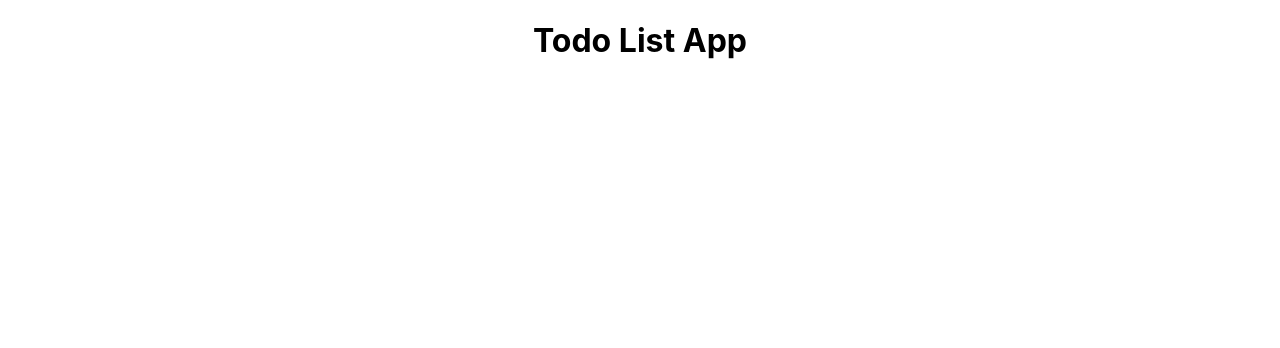
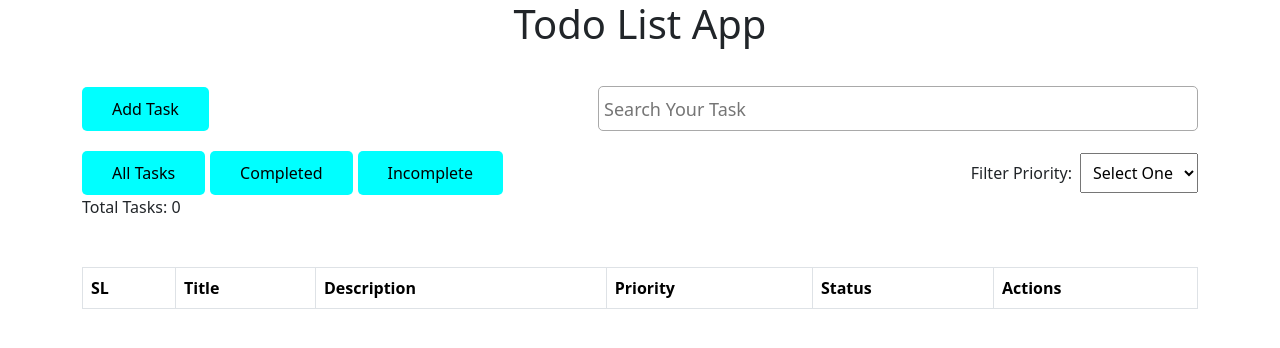
Before and after one commit to Rajukst/todo-app, a React (Create React App) app: page / in a window 1280 px wide. Shown: the top 348 px of the page. Built offline with nearby package versions, Linux system fonts and the light colour scheme.

Commit message:
add task, marked as complete and delete functionality are implemented

```diff
--- a/public/index.html
+++ b/public/index.html
@@ -14,6 +14,8 @@
       manifest.json provides metadata used when your web app is installed on a
       user's mobile device or desktop. See https://developers.google.com/web/fundamentals/web-app-manifest/
     -->
+    <link rel="stylesheet" href="https://cdnjs.cloudflare.com/ajax/libs/font-awesome/6.1.1/css/all.min.css" integrity="sha512-KfkfwYDsLkIlwQp6LFnl8zNdLGxu9YAA1QvwINks4PhcElQSvqcyVLLD9aMhXd13uQjoXtEKNosOWaZqXgel0g==" crossorigin="anonymous" referrerpolicy="no-referrer" />
+    <link href="./fontawesome-icon/css/all.css" rel="stylesheet">
     <link rel="manifest" href="%PUBLIC_URL%/manifest.json" />
     <!--
       Notice the use of %PUBLIC_URL% in the tags above.
--- a/src/App.css
+++ b/src/App.css
@@ -1,38 +1,79 @@
-.App {
+.heading{
   text-align: center;
+  padding-bottom: 30px;
+}
+.taskAddList{
+  display: flex;
+  align-items: center;
+  justify-content: space-between;
+  /* border: 1px solid black !important; */
+}
+.addButton{
+  border: none !important;
+  padding: 10px 30px;
+  font-weight: 500;
+  background-color: aqua;
+  border-radius: 5px;
+}
+.addButton a{
+text-decoration: none;
+color: black;
+}
+.serarch input{
+height: 45px;
+width: 600px;
+background: none;
+outline: none;
+border: 1px solid darkgray;
+padding: 5px;
+border-radius: 5px;
+font-size: 18px;
+}
+.priorityClass{
+  height: 40px;
+}
+.filteringOptions{
+  margin-top: 20px;
+  display: flex;
+  align-items: center;
+  justify-content: space-between;
+}
+.filterStatus button{
+  border: none !important;
+  padding: 10px 30px;
+  font-weight: 500;
+  background-color: aqua;
+  border-radius: 5px;
+  margin-right: 5px;
+}
+.allActions {
+  display: flex !important;
+  align-items: center;
+  justify-content: space-evenly;
+}
+.addTaskHeader{
+  text-align: center;
+  margin-bottom: 40px;
+}
+.addTitle input{
+  width: 70%;
+  height: 45px;
+  outline: none;
+  font-size: 18px;
+  padding: 5px;
+}
+.taskDesc textarea{
+  margin-top: 10px;
+  width: 70%;
+  outline: none;
+  font-size: 18px;
+  padding: 5px;
+}
+.titleLink{
+  text-decoration: none !important;
+  color: black;
 }
 
-.App-logo {
-  height: 40vmin;
-  pointer-events: none;
+.active{
+  background-color: coral;
 }
-
-@media (prefers-reduced-motion: no-preference) {
-  .App-logo {
-    animation: App-logo-spin infinite 20s linear;
-  }
-}
-
-.App-header {
-  background-color: #282c34;
-  min-height: 100vh;
-  display: flex;
-  flex-direction: column;
-  align-items: center;
-  justify-content: center;
-  font-size: calc(10px + 2vmin);
-  color: white;
-}
-
-.App-link {
-  color: #61dafb;
-}
-
-@keyframes App-logo-spin {
-  from {
-    transform: rotate(0deg);
-  }
-  to {
-    transform: rotate(360deg);
-  }
-}
--- a/src/App.js
+++ b/src/App.js
@@ -1,10 +1,21 @@
 
+import { BrowserRouter, Route, Routes } from 'react-router-dom';
 import './App.css';
+import TaskList from './Components/TaskList';
+import AddTask from './Components/AddTask';
+import SingleTask from './Components/SingleTask';
 
 function App() {
   return (
     <div className="App">
-     <h1>Todo List App</h1>
+      <BrowserRouter>
+      <Routes>
+      <Route path="/" element={<TaskList />}/>
+     <Route path="/add" element={<AddTask/>}/>
+     <Route path="/task/:id" element={<SingleTask/>}/>
+      </Routes>
+      </BrowserRouter>
+
     </div>
   );
 }
--- /dev/null
+++ b/src/Components/AddTask.jsx
@@ -0,0 +1,77 @@
+import React, { useState } from "react";
+import { Container } from "react-bootstrap";
+import { useNavigate } from "react-router-dom";
+
+const AddTask = () => {
+  const [title, setTitle] = useState("");
+  const [description, setDescription] = useState("");
+  const [priority, setPriority] = useState("none");
+const navigate= useNavigate()
+  const handleSubmit = (e) => {
+    e.preventDefault();
+    if (!title || !description || priority === "none") {
+      alert("Please fill all fields and select a priority");
+      return;
+    }
+    const newTask = {
+      id: Date.now(),
+      title,
+      description,
+      priority,
+      completed: false,
+    };
+
+    // Save the new task to local storage
+    const existingTasks = JSON.parse(localStorage.getItem("tasks")) || [];
+    localStorage.setItem("tasks", JSON.stringify([...existingTasks, newTask]));
+
+    // Clear form fields
+    setTitle("");
+    setDescription("");
+    setPriority("none");
+    navigate("/")
+  };
+
+  return (
+    <>
+      <h1 className="addTaskHeader">Add Task</h1>
+      <Container>
+        <form onSubmit={handleSubmit}>
+          <div className="addTitle">
+            <input
+              type="text"
+              placeholder="Task Title"
+              value={title}
+              onChange={(e) => setTitle(e.target.value)}
+            />
+          </div>
+          <div className="taskDesc">
+            <textarea
+              placeholder="Task Description"
+              value={description}
+              onChange={(e) => setDescription(e.target.value)}
+              cols="30"
+              rows="4"
+            ></textarea>
+          </div>
+          <div className="filterPriority">
+            <label htmlFor="priority">Set Priority:</label>
+            <select
+              className="ms-2 ps-2 pe-2 priorityClass"
+              value={priority}
+              onChange={(e) => setPriority(e.target.value)}
+            >
+              <option value="none">Select One</option>
+              <option value="low">Low</option>
+              <option value="medium">Medium</option>
+              <option value="high">High</option>
+            </select>
+          </div>
+          <input className="mt-5" type="submit" value="Add Task" />
+        </form>
+      </Container>
+    </>
+  );
+};
+
+export default AddTask;
--- /dev/null
+++ b/src/Components/SingleTask.jsx
@@ -0,0 +1,11 @@
+import React from 'react';
+
+const SingleTask = () => {
+    return (
+        <div>
+            <h1>This is Single Task</h1>
+        </div>
+    );
+};
+
+export default SingleTask;
--- /dev/null
+++ b/src/Components/TaskList.jsx
@@ -0,0 +1,163 @@
+import React, { useState, useEffect } from "react";
+import { Container, Table } from "react-bootstrap";
+import { Link } from "react-router-dom";
+import AddTask from "./AddTask";
+
+const TaskList = () => {
+  // Initialize tasks state with data from local storage or an empty array
+  const [tasks, setTasks] = useState(
+    JSON.parse(localStorage.getItem("tasks")) || []
+  );
+  const [filteredTasks, setFilteredTasks] = useState(tasks);
+  const [searchTerm, setSearchTerm] = useState("");
+  const [filterStatus, setFilterStatus] = useState("all");
+  const [filterPriority, setFilterPriority] = useState("none");
+
+  // // Function to handle adding a task
+  // const addTask = (task) => {
+  //   const updatedTasks = [...tasks, task];
+  //   setTasks(updatedTasks);
+  //   localStorage.setItem("tasks", JSON.stringify(updatedTasks));
+  // };
+
+  // Function to handle deleting a task
+  const deleteTask = (id) => {
+    const updatedTasks = tasks.filter((task) => task.id !== id);
+    setTasks(updatedTasks);
+    localStorage.setItem("tasks", JSON.stringify(updatedTasks));
+  };
+
+  // Function to handle marking a task as completed
+  const markAsCompleted = (id) => {
+    const updatedTasks = tasks.map((task) =>
+      task.id === id ? { ...task, completed: true } : task
+    );
+    setTasks(updatedTasks);
+    localStorage.setItem("tasks", JSON.stringify(updatedTasks));
+  };
+
+  // Function to handle filtering tasks based on status and priority
+  useEffect(() => {
+    let filtered = tasks.filter((task) =>
+      task.title.toLowerCase().includes(searchTerm.toLowerCase())
+    );
+    if (filterStatus !== "all") {
+      filtered = filtered.filter(
+        (task) => (filterStatus === "completed") === task.completed
+      );
+    }
+    if (filterPriority !== "none") {
+      filtered = filtered.filter((task) => task.priority === filterPriority);
+    }
+    setFilteredTasks(filtered);
+  }, [tasks, searchTerm, filterStatus, filterPriority]);
+
+  return (
+    <>
+      <h1 className="heading">Todo List App</h1>
+      <Container>
+        <div className="taskAddList">
+          <div className="add">
+            <button className="addButton">
+              <Link to="/add">Add Task</Link>
+            </button>
+          </div>
+          {/* Search Input */}
+          <div className="serarch">
+            <input
+              type="text"
+              placeholder="Search Your Task"
+              value={searchTerm}
+              onChange={(e) => setSearchTerm(e.target.value)}
+            />
+          </div>
+        </div>
+        {/* Filtering Options */}
+        <div className="filteringOptions">
+          {/* Filter Status */}
+          <div className="filterStatus">
+            <button onClick={() => setFilterStatus("all")}>All Tasks</button>
+            <button onClick={() => setFilterStatus("completed")}>
+              Completed
+            </button>
+            <button onClick={() => setFilterStatus("incomplete")}>
+              Incomplete
+            </button>
+          </div>
+          {/* Filter Priority */}
+          <div className="filterPriority">
+            <label htmlFor="priority">Filter Priority:</label>
+            <select
+              className="ms-2 ps-2 pe-2 priorityClass"
+              name="priority"
+              id="priorities"
+              value={filterPriority}
+              onChange={(e) => setFilterPriority(e.target.value)}
+            >
+              <option value="none">Select One</option>
+              <option value="low">Low</option>
+              <option value="medium">Medium</option>
+              <option value="high">High</option>
+            </select>
+          </div>
+        </div>
+        {/* Task Count */}
+        <div className="taskCount">
+          <p>Total Tasks: {tasks.length}</p>
+        </div>
+        {/* Task Table */}
+
+        <Table className="mt-5" striped bordered hover>
+          <thead>
+            <tr>
+              <th>SL</th>
+              <th>Title</th>
+              <th>Description</th>
+              <th>Priority</th>
+              <th>Status</th>
+              <th>Actions</th>
+            </tr>
+          </thead>
+          <tbody>
+            {filteredTasks.map((task, index) => (
+              <tr key={task.id}>
+                <td>{index + 1}</td>
+                <td>
+                  <Link className="titleLink">{task.title}</Link>
+                </td>
+                <td>{task.description}</td>
+                <td>{task.priority}</td>
+                <td>{task.completed ? "Completed" : "Incomplete"}</td>
+                <td>
+                  <div className="allActions">
+                    <div className="firstAction">
+                      <abbr title="Edit">
+                        <i className="fa-solid fa-pen-to-square"></i>
+                      </abbr>
+                    </div>
+                    {!task.completed && (
+                      <abbr
+                        title="Mark As Completed"
+                        onClick={() => markAsCompleted(task.id)}
+                      >
+                        <i className="fa-solid fa-bookmark"></i>
+                      </abbr>
+                    )}
+                    <abbr
+                      title="Delete"
+                      onClick={() => deleteTask(task.id)}
+                    >
+                      <i className="fa-solid fa-trash"></i>
+                    </abbr>
+                  </div>
+                </td>
+              </tr>
+            ))}
+          </tbody>
+        </Table>
+      </Container>
+    </>
+  );
+};
+
+export default TaskList;
--- a/src/index.js
+++ b/src/index.js
@@ -3,6 +3,8 @@ import ReactDOM from 'react-dom/client';
 import './index.css';
 import App from './App';
 import reportWebVitals from './reportWebVitals';
+import 'bootstrap/dist/css/bootstrap.min.css';
+
 
 const root = ReactDOM.createRoot(document.getElementById('root'));
 root.render(
```
